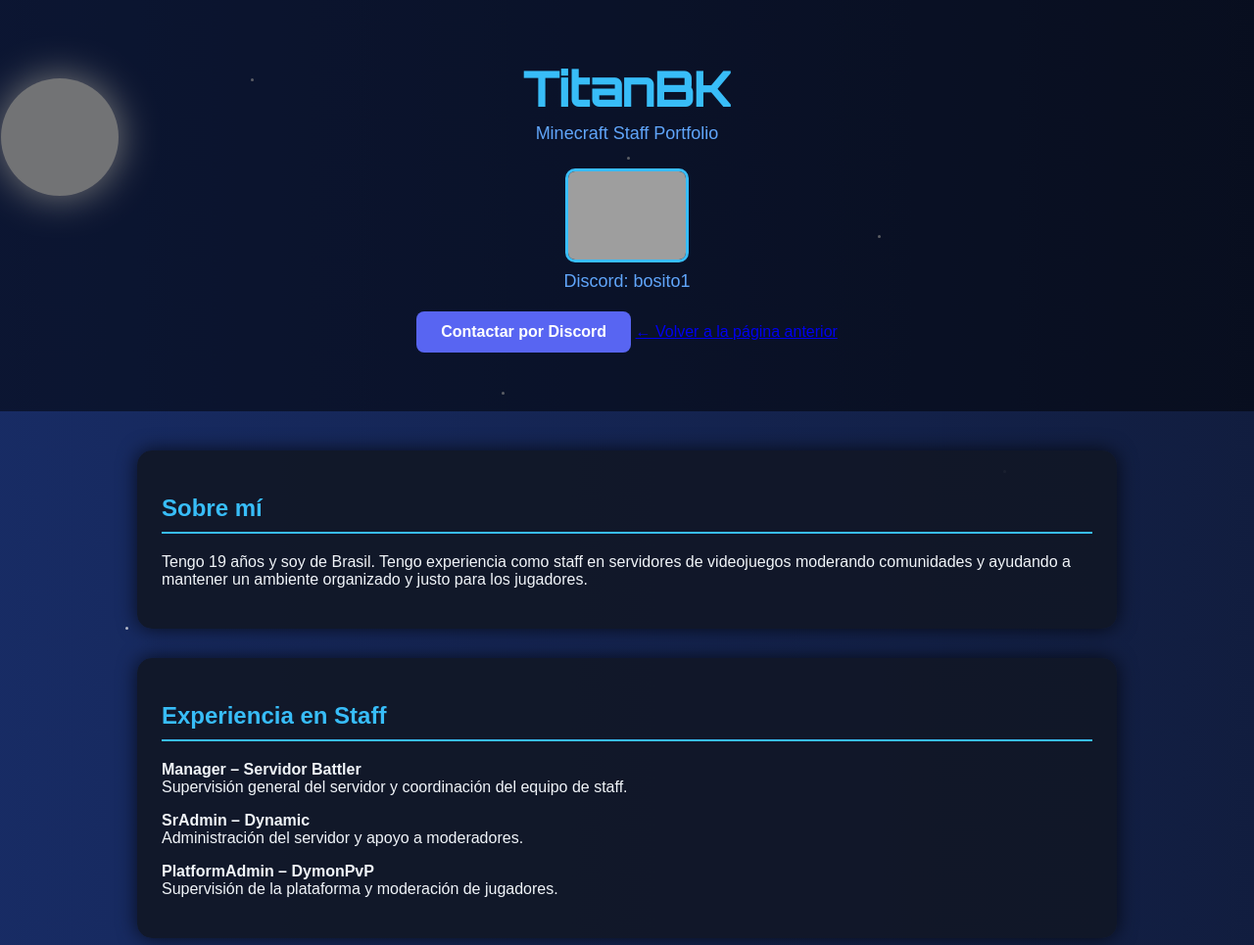
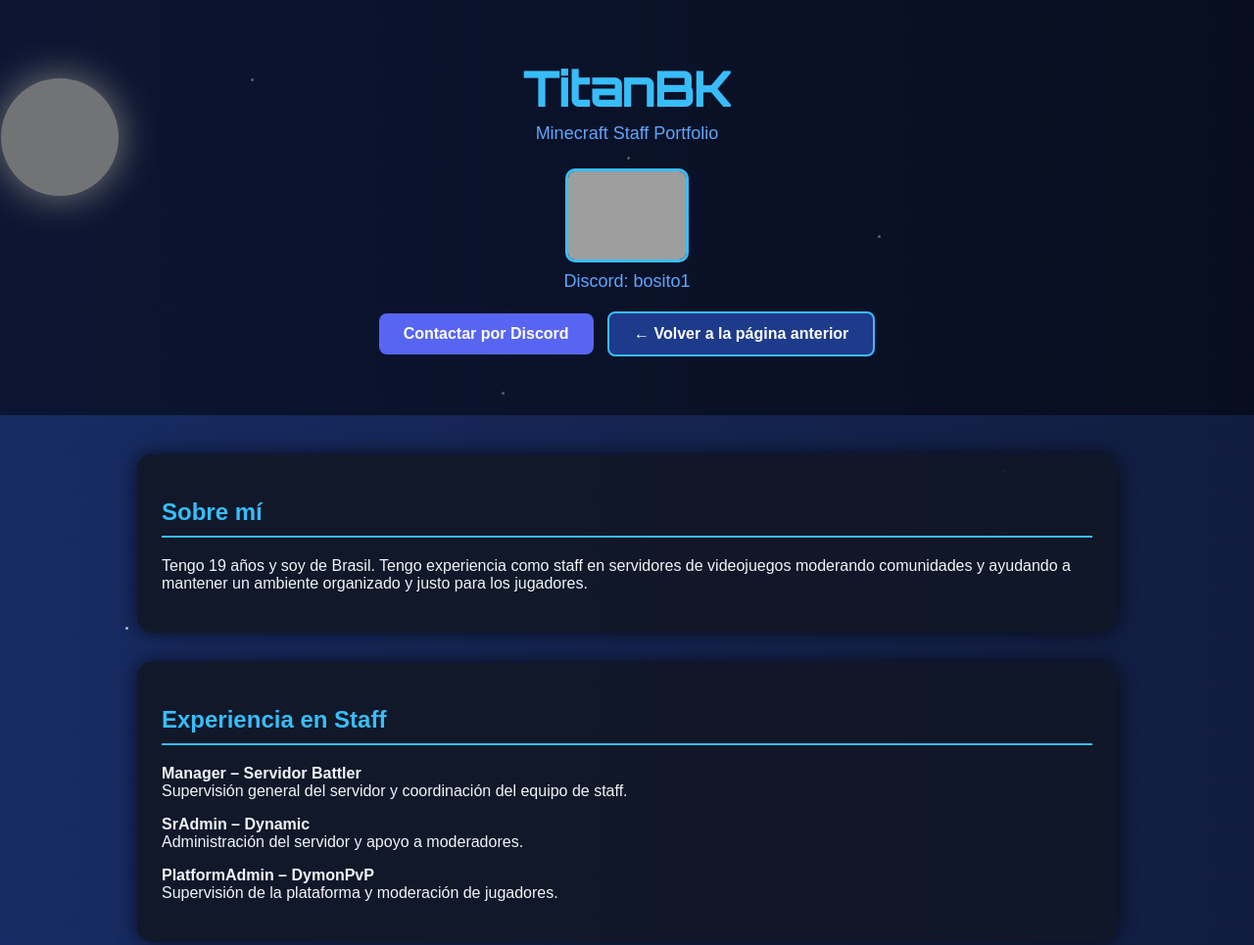
Before and after one commit to TitanBK/titanbk, a plain HTML site: page staff.html in a window 1280 px wide. Shown: the top 965 px of the page at 98% size. Drawn offline with Linux system fonts and the light colour scheme; grey boxes are pictures that could not be loaded.

Commit message:
Update staff.html

```diff
--- a/staff.html
+++ b/staff.html
@@ -250,7 +250,7 @@ color:#94a3b8;
 Contactar por Discord
 </a>
 
-<a href="https://titanbk.github.io/bosito.github.io/"back-button">
+<a href="https://titanbk.github.io/titanbk/" class="back-button"">
 ← Volver a la página anterior
 </a>
 
```
